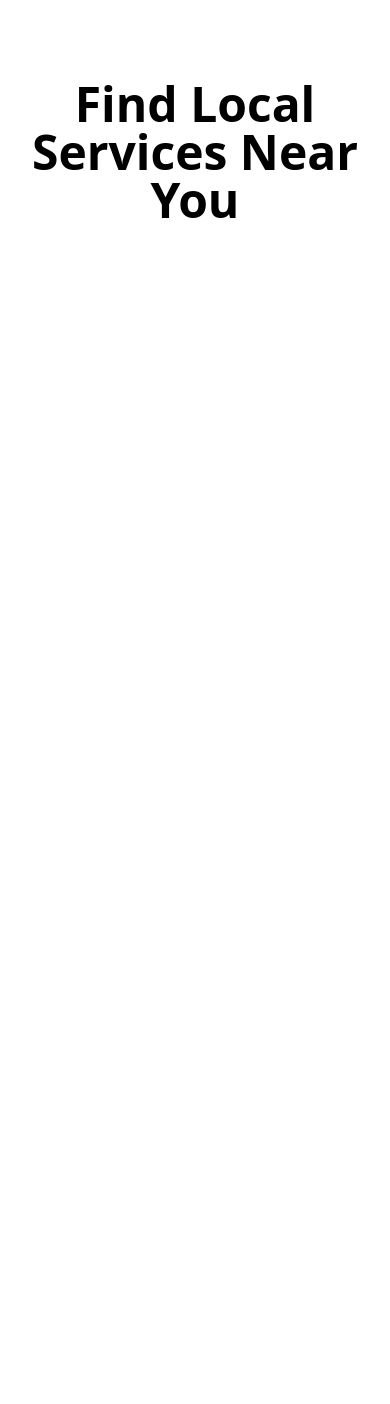
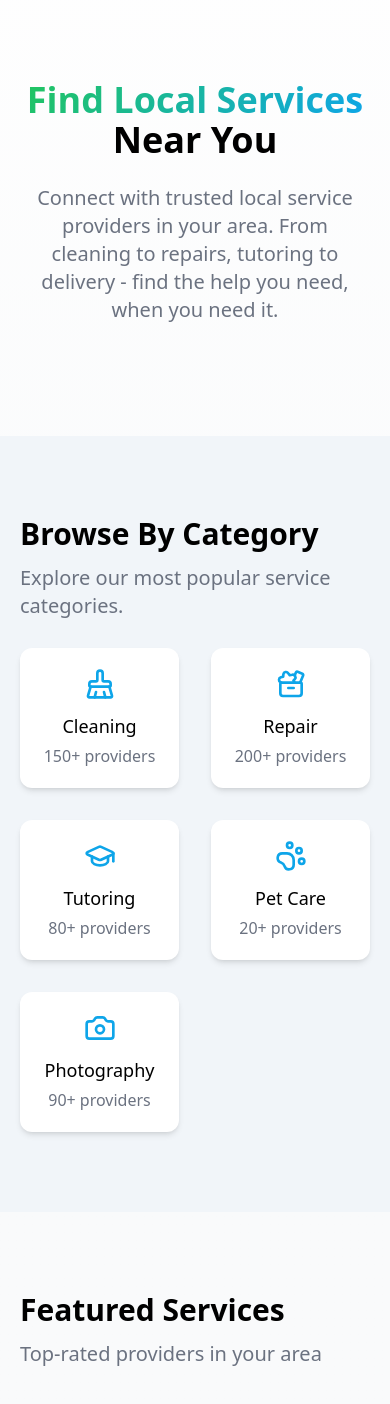
Before and after one commit to hey-its-Sohan/NearServe, a Next.js app: page / in a window 390 px wide. Shown: the top 1404 px of the page. Before the commit the page ends 844 px from the top, so only its background shows below. Built offline with nearby package versions, Linux system fonts and the light colour scheme.

Commit message:
added theme color and home components

```diff
--- a/src/app/globals.css
+++ b/src/app/globals.css
@@ -1,37 +1,130 @@
 @import "tailwindcss";
 
+@theme {
+  /* Background & Text Colors */
+  --color-background: rgb(249 250 251);
+  --color-foreground: rgb(17 24 39);
 
-:root {
-  /* Base Colors */
-  --background: 220 14% 96%;
-  --foreground: 220 39% 11%;
+  /* Primary Colors (Emerald Green) */
+  --color-primary: rgb(34 197 94);
+  --color-primary-foreground: rgb(255 255 255);
+  --color-primary-hover: rgb(21 128 61); /* emerald-700 */
 
+  /* Secondary Colors (Sky Blue) */
+  --color-secondary: rgb(14 165 233);
+  --color-secondary-foreground: rgb(255 255 255);
+  --color-secondary-hover: rgb(2 132 199); /* sky-600 */
+
+  /* Accent Colors (Amber) */
+  --color-accent: rgb(245 158 11);
+  --color-accent-foreground: rgb(255 255 255);
+  --color-accent-hover: rgb(217 119 6); /* amber-600 */
+
+  /* Neutral/Dark Colors */
+  --color-neutral: rgb(17 24 39);
+  --color-neutral-foreground: rgb(255 255 255);
+
+  /* Status Colors */
+  --color-success: rgb(34 197 94);
+  --color-warning: rgb(245 158 11);
+  --color-error: rgb(239 68 68);
+  --color-info: rgb(14 165 233);
+
+  /* Gradient color */
+  --gradient-hero: linear-gradient(135deg, rgb(34 197 94), rgb(14 165 233));
+
+  /* Muted Colors */
+  --color-muted: rgb(243 244 246);
+  --color-muted-foreground: rgb(107 114 128);
+
+  /* Border & Input */
+  --color-border: rgb(229 231 235);
+  --color-input: rgb(229 231 235);
+  --color-ring: rgb(34 197 94); /* Primary color */
+
+  /* Card Colors */
+  --color-card: rgb(255 255 255);
+  --color-card-foreground: rgb(17 24 39);
+
+  /* Popover Colors */
+  --color-popover: rgb(255 255 255);
+  --color-popover-foreground: rgb(17 24 39);
 }
 
 /* Dark Mode */
 .dark {
-  --background: 220 39% 11%;
-  --foreground: 220 14% 96%;
+  --color-background: rgb(17 24 39);
+  --color-foreground: rgb(249 250 251);
 
+  --color-primary: rgb(34 197 94);
+  --color-primary-foreground: rgb(255 255 255);
+  --color-primary-hover: rgb(22 163 74);
+
+  --color-secondary: rgb(14 165 233);
+  --color-secondary-foreground: rgb(255 255 255);
+  --color-secondary-hover: rgb(2 132 199);
+
+  --color-accent: rgb(245 158 11);
+  --color-accent-foreground: rgb(255 255 255);
+  --color-accent-hover: rgb(217 119 6);
+
+  --color-neutral: rgb(31 41 55);
+  --color-neutral-foreground: rgb(255 255 255);
+
+  --color-muted: rgb(55 65 81);
+  --color-muted-foreground: rgb(156 163 175);
+
+  --color-border: rgb(55 65 81);
+  --color-input: rgb(55 65 81);
+  --color-ring: rgb(34 197 94);
+
+  --color-card: rgb(31 41 55);
+  --color-card-foreground: rgb(249 250 251);
+
+  --color-popover: rgb(31 41 55);
+  --color-popover-foreground: rgb(249 250 251);
 }
-
 /* Custom Utilities */
 
-@layer utilities{
-  .heading{
-
+@layer utilities {
+  .bg-hero {
+    background: var(--gradient-hero);
   }
 
-  .logo{
-
+  .title {
+    @apply text-4xl lg:text-6xl font-bold;
   }
 
-  .primary-btn{
-
+  .heading {
+    @apply text-3xl font-bold mb-3;
   }
 
-  .secondary-btn{
-
+  .fix-alignment {
+    @apply max-w-screen-xl mx-auto px-5 lg:px-0;
   }
 
+  .text-gray {
+    @apply text-muted-foreground;
+  }
+
+  .text-gradient {
+    background: var(--gradient-hero);
+    -webkit-background-clip: text;
+    -webkit-text-fill-color: transparent;
+    background-clip: text;
+    color: transparent;
+  }
+
+  .card-animate {
+    @apply transition-all duration-300 hover:-translate-y-1;
+  }
+
+  .logo {
+  }
+
+  .primary-btn {
+  }
+
+  .secondary-btn {
+  }
 }
--- a/src/app/page.tsx
+++ b/src/app/page.tsx
@@ -1,10 +1,13 @@
+import BrowseByCategories from "@/components/BrowseByCategories";
+import Featured from "@/components/Featured";
 import Hero from "@/components/Hero";
-
 
 export default function Home() {
   return (
-    <div >
-      <Hero/>
+    <div className="min-h-screen bg-gradient-to-t from-background via-background to-muted/10">
+      <Hero />
+      <BrowseByCategories />
+      <Featured />
     </div>
   );
 }
--- /dev/null
+++ b/src/components/BrowseByCategories.tsx
@@ -0,0 +1,66 @@
+import {
+  BrushCleaning,
+  Camera,
+  GraduationCap,
+  PawPrint,
+  ToolCase,
+} from "lucide-react";
+import React from "react";
+
+const BrowseByCategories = () => {
+  const services = [
+    {
+      icon: <BrushCleaning className="w-8 h-8" />,
+      title: "Cleaning",
+      count: "150+",
+    },
+    {
+      icon: <ToolCase className="w-8 h-8" />,
+      title: "Repair",
+      count: "200+",
+    },
+    {
+      icon: <GraduationCap className="w-8 h-8" />,
+      title: "Tutoring",
+      count: "80+",
+    },
+    {
+      icon: <PawPrint className="w-8 h-8" />,
+      title: "Pet Care",
+      count: "20+",
+    },
+    {
+      icon: <Camera className="w-8 h-8" />,
+      title: "Photography",
+      count: "90+",
+    },
+  ];
+  return (
+    <section className="bg-slate-100 py-20">
+      <div className="fix-alignment">
+        <h1 className="heading">Browse By Category</h1>
+        <p className="text-gray text-xl mb-7">
+          Explore our most popular service categories.
+        </p>
+
+        <div className="grid grid-cols-2 md:grid-cols-3 lg:grid-cols-5  gap-8">
+          {services.map((service, index) => (
+            <div
+              key={index}
+              className="p-5 cursor-pointer text-center bg-white rounded-xl card-animate shadow-md"
+            >
+              <div className="text-secondary flex justify-center">
+                {service.icon}
+              </div>
+
+              <h3 className="mt-3 text-lg font-medium">{service.title}</h3>
+              <p className="text-gray  mt-1">{service.count} providers</p>
+            </div>
+          ))}
+        </div>
+      </div>
+    </section>
+  );
+};
+
+export default BrowseByCategories;
--- /dev/null
+++ b/src/components/Featured.tsx
@@ -0,0 +1,14 @@
+import React from "react";
+
+const Featured = () => {
+  return (
+    <section className="py-20">
+      <div className="fix-alignment">
+        <h1 className="heading">Featured Services</h1>
+        <p className="text-gray text-xl">Top-rated providers in your area</p>
+      </div>
+    </section>
+  );
+};
+
+export default Featured;
--- a/src/components/Hero.tsx
+++ b/src/components/Hero.tsx
@@ -1,12 +1,16 @@
-
-
 const Hero = () => {
   return (
-    <section className="py-20 lg:py-32">
-      <div  className="mx-auto text-center">
-       <h1 className="text-secondary text-5xl font-bold">
-  Find Local Services Near You
-</h1>
+    <section className="py-20 lg:py-32 ">
+      <div className="mx-auto max-w-4xl px-5 lg:px-0 text-center">
+        <h1 className="title mb-6">
+          <span className="text-gradient">Find Local Services</span> <br /> Near
+          You
+        </h1>
+        <p className="text-xl text-gray mb-8 max-w-2xl mx-auto">
+          Connect with trusted local service providers in your area. From
+          cleaning to repairs, tutoring to delivery - find the help you need,
+          when you need it.
+        </p>
       </div>
     </section>
   );
```
Also changed, not shown: package.json (+8 -6 lines), 1 other file (tests, documents, lock files or other folders).
